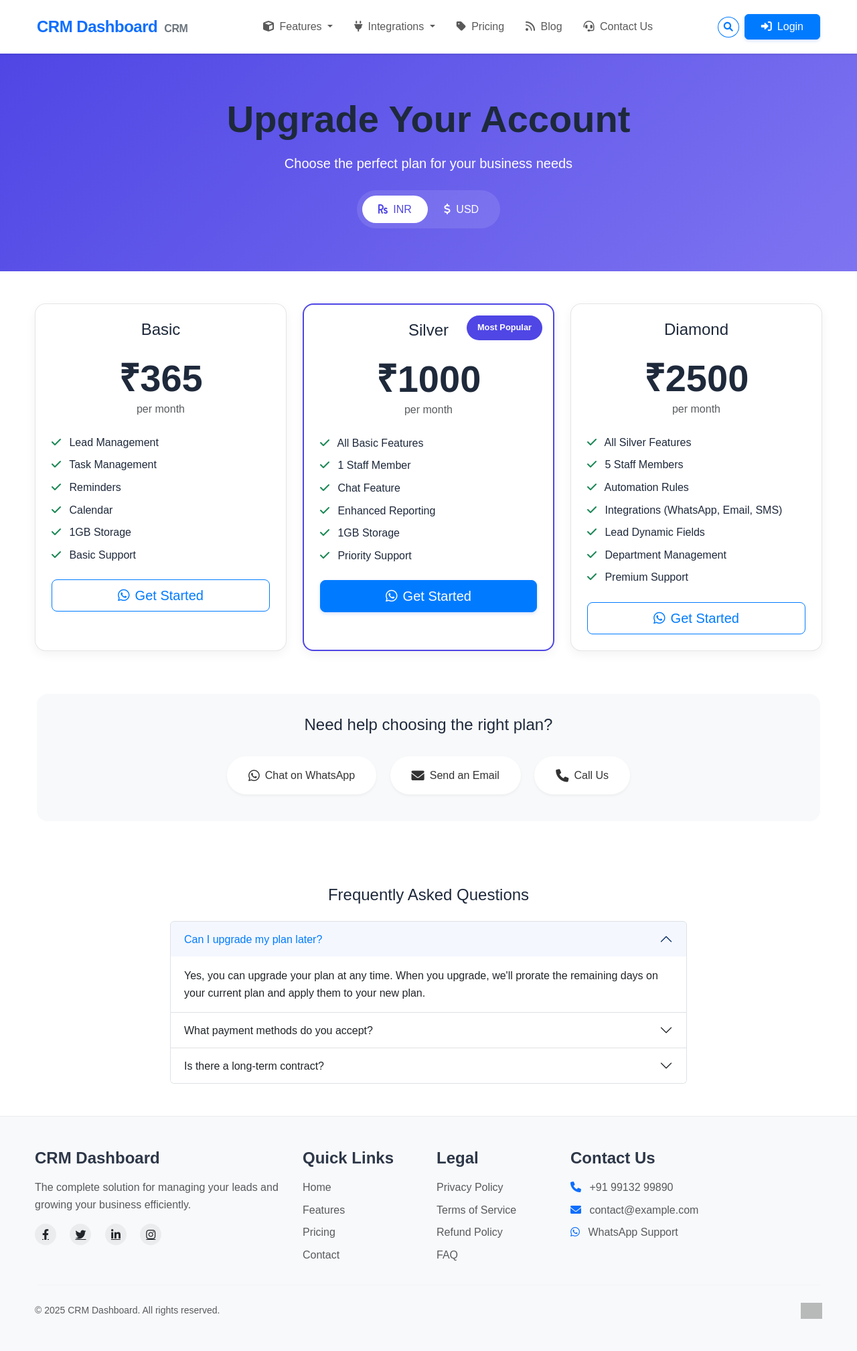
After one commit to jayprajapati-dev/Lead-Management-System, a PHP site: page /Lead-Management-System/public/upgrade.php in a window 1280 px wide. The commit adds this page. Shown: the whole page at 67% size. Run offline with PHP 8.4, Linux system fonts and the light colour scheme; grey boxes are pictures that could not be loaded.

```diff
--- /dev/null
+++ b/public/upgrade.php
@@ -0,0 +1,428 @@
+<?php
+// Start session if not already started
+if (session_status() === PHP_SESSION_NONE) {
+    session_start();
+}
+
+// Include config file
+require_once '../includes/config.php';
+
+// Get current currency
+$current_currency = isset($_COOKIE['currency']) ? $_COOKIE['currency'] : 'INR';
+
+// Pricing data
+$pricing_plans = [
+    'basic' => [
+        'name' => 'Basic',
+        'price' => ['INR' => 365, 'USD' => 7],
+        'features' => [
+            'Lead Management',
+            'Task Management',
+            'Reminders',
+            'Calendar',
+            '1GB Storage',
+            'Basic Support'
+        ]
+    ],
+    'silver' => [
+        'name' => 'Silver',
+        'price' => ['INR' => 1000, 'USD' => 17],
+        'popular' => true,
+        'features' => [
+            'All Basic Features',
+            '1 Staff Member',
+            'Chat Feature',
+            'Enhanced Reporting',
+            '1GB Storage',
+            'Priority Support'
+        ]
+    ],
+    'diamond' => [
+        'name' => 'Diamond',
+        'price' => ['INR' => 2500, 'USD' => 42],
+        'features' => [
+            'All Silver Features',
+            '5 Staff Members',
+            'Automation Rules',
+            'Integrations (WhatsApp, Email, SMS)',
+            'Lead Dynamic Fields',
+            'Department Management',
+            'Premium Support'
+        ]
+    ]
+];
+?>
+
+<!DOCTYPE html>
+<html lang="en">
+<head>
+    <meta charset="UTF-8">
+    <meta name="viewport" content="width=device-width, initial-scale=1.0">
+    <title>Upgrade Your Account - <?php echo SITE_NAME; ?></title>
+    <!-- Bootstrap CSS -->
+    <link href="https://cdn.jsdelivr.net/npm/bootstrap@5.3.0/dist/css/bootstrap.min.css" rel="stylesheet">
+    <!-- Font Awesome -->
+    <link href="https://cdnjs.cloudflare.com/ajax/libs/font-awesome/6.0.0/css/all.min.css" rel="stylesheet">
+    <!-- Custom CSS -->
+    <link href="<?php echo SITE_URL; ?>/public/css/style.css" rel="stylesheet">
+    <style>
+        .upgrade-header {
+            background: linear-gradient(135deg, #4f46e5 0%, #7e74f1 100%);
+            color: white;
+            padding: 4rem 0;
+            margin-bottom: 3rem;
+        }
+
+        .pricing-card {
+            border: 1px solid rgba(0, 0, 0, 0.1);
+            border-radius: 1rem;
+            transition: transform 0.3s ease, box-shadow 0.3s ease;
+            background: white;
+            overflow: hidden;
+            height: 100%;
+        }
+
+        .pricing-card:hover {
+            transform: translateY(-10px);
+            box-shadow: 0 10px 20px rgba(0, 0, 0, 0.1);
+        }
+
+        .pricing-card.popular {
+            border: 2px solid #4f46e5;
+            position: relative;
+        }
+
+        .popular-badge {
+            position: absolute;
+            top: 1rem;
+            right: 1rem;
+            background: #4f46e5;
+            color: white;
+            padding: 0.5rem 1rem;
+            border-radius: 2rem;
+            font-size: 0.8rem;
+            font-weight: 600;
+        }
+
+        .contact-options {
+            margin-top: 4rem;
+            text-align: center;
+            padding: 2rem;
+            background: #f8f9fa;
+            border-radius: 1rem;
+        }
+
+        .contact-option {
+            display: inline-flex;
+            align-items: center;
+            margin: 0.5rem;
+            padding: 1rem 2rem;
+            border-radius: 50px;
+            background-color: white;
+            color: #333;
+            text-decoration: none;
+            transition: all 0.3s ease;
+            box-shadow: 0 2px 4px rgba(0, 0, 0, 0.05);
+        }
+
+        .contact-option:hover {
+            background-color: #4f46e5;
+            color: white;
+            transform: translateY(-2px);
+        }
+
+        .contact-option i {
+            margin-right: 0.5rem;
+            font-size: 1.2rem;
+        }
+
+        .currency-toggle {
+            background: rgba(255, 255, 255, 0.1);
+            padding: 0.5rem;
+            border-radius: 2rem;
+            display: inline-flex;
+        }
+
+        .currency-toggle button {
+            color: white;
+            border: none;
+            padding: 0.5rem 1.5rem;
+            border-radius: 2rem;
+            background: transparent;
+            transition: all 0.3s ease;
+        }
+
+        .currency-toggle button.active {
+            background: white;
+            color: #4f46e5;
+        }
+    </style>
+</head>
+<body>
+    <!-- Navbar -->
+    <?php include '../includes/navbar.php'; ?>
+
+    <!-- Header Section -->
+    <div class="upgrade-header text-center">
+        <div class="container">
+            <h1 class="display-4 fw-bold mb-3">Upgrade Your Account</h1>
+            <p class="lead mb-4 text-white">Choose the perfect plan for your business needs</p>
+
+            <!-- Currency Toggle -->
+            <div class="currency-toggle">
+                <button type="button" class="<?php echo $current_currency === 'INR' ? 'active' : ''; ?>" onclick="setCurrency('INR')">
+                    <i class="fas fa-rupee-sign me-1"></i> INR
+                </button>
+                <button type="button" class="<?php echo $current_currency === 'USD' ? 'active' : ''; ?>" onclick="setCurrency('USD')">
+                    <i class="fas fa-dollar-sign me-1"></i> USD
+                </button>
+            </div>
+        </div>
+    </div>
+
+    <!-- Pricing Section -->
+    <div class="container mb-5">
+        <div class="row g-4">
+            <?php foreach ($pricing_plans as $plan_key => $plan): ?>
+            <div class="col-md-4">
+                <div class="pricing-card <?php echo isset($plan['popular']) && $plan['popular'] ? 'popular' : ''; ?>">
+                    <?php if (isset($plan['popular']) && $plan['popular']): ?>
+                        <div class="popular-badge">Most Popular</div>
+                    <?php endif; ?>
+
+                    <div class="card-body p-4">
+                        <h3 class="text-center mb-4"><?php echo $plan['name']; ?></h3>
+
+                        <div class="text-center mb-4">
+                            <h2 class="display-4 fw-bold mb-0">
+                                <?php echo $current_currency === 'INR' ? '₹' : '$'; ?><?php echo $plan['price'][$current_currency]; ?>
+                            </h2>
+                            <p class="text-muted">per month</p>
+                        </div>
+
+                        <ul class="list-unstyled mb-4">
+                            <?php foreach ($plan['features'] as $feature): ?>
+                            <li class="mb-2">
+                                <i class="fas fa-check text-success me-2"></i>
+                                <?php echo $feature; ?>
+                            </li>
+                            <?php endforeach; ?>
+                        </ul>
+
+                        <div class="text-center">
+                            <a href="https://wa.me/919913299890?text=I'm%20interested%20in%20the%20<?php echo urlencode($plan['name']); ?>%20plan"
+                               class="btn btn-lg <?php echo isset($plan['popular']) && $plan['popular'] ? 'btn-primary' : 'btn-outline-primary'; ?> w-100"
+                               target="_blank">
+                                <i class="fab fa-whatsapp me-2"></i>Get Started
+                            </a>
+                        </div>
+                    </div>
+                </div>
+            </div>
+            <?php endforeach; ?>
+        </div>
+
+        <!-- Contact Options -->
+        <div class="contact-options">
+            <h3 class="mb-4">Need help choosing the right plan?</h3>
+            <div>
+                <a href="https://wa.me/919913299890" class="contact-option" target="_blank">
+                    <i class="fab fa-whatsapp"></i> Chat on WhatsApp
+                </a>
+                <a href="mailto:contact@example.com" class="contact-option">
+                    <i class="fas fa-envelope"></i> Send an Email
+                </a>
+                <a href="tel:+919913299890" class="contact-option">
+                    <i class="fas fa-phone"></i> Call Us
+                </a>
+            </div>
+        </div>
+
+        <!-- FAQ Section -->
+        <div class="mt-5 pt-5">
+            <h3 class="text-center mb-4">Frequently Asked Questions</h3>
+            <div class="row justify-content-center">
+                <div class="col-lg-8">
+                    <div class="accordion" id="upgradeFAQ">
+                        <div class="accordion-item">
+                            <h2 class="accordion-header">
+                                <button class="accordion-button" type="button" data-bs-toggle="collapse" data-bs-target="#faq1">
+                                    Can I upgrade my plan later?
+                                </button>
+                            </h2>
+                            <div id="faq1" class="accordion-collapse collapse show" data-bs-parent="#upgradeFAQ">
+                                <div class="accordion-body">
+                                    Yes, you can upgrade your plan at any time. When you upgrade, we'll prorate the remaining days on your current plan and apply them to your new plan.
+                                </div>
+                            </div>
+                        </div>
+                        <div class="accordion-item">
+                            <h2 class="accordion-header">
+                                <button class="accordion-button collapsed" type="button" data-bs-toggle="collapse" data-bs-target="#faq2">
+                                    What payment methods do you accept?
+                                </button>
+                            </h2>
+                            <div id="faq2" class="accordion-collapse collapse" data-bs-parent="#upgradeFAQ">
+                                <div class="accordion-body">
+                                    We accept all major credit cards, debit cards, and UPI payments. For custom payment arrangements, please contact our support team.
+                                </div>
+                            </div>
+                        </div>
+                        <div class="accordion-item">
+                            <h2 class="accordion-header">
+                                <button class="accordion-button collapsed" type="button" data-bs-toggle="collapse" data-bs-target="#faq3">
+                                    Is there a long-term contract?
+                                </button>
+                            </h2>
+                            <div id="faq3" class="accordion-collapse collapse" data-bs-parent="#upgradeFAQ">
+                                <div class="accordion-body">
+                                    No, all our plans are month-to-month with no long-term commitment required. You can cancel or change your plan at any time.
+                                </div>
+                            </div>
+                        </div>
+                    </div>
+                </div>
+            </div>
+        </div>
+    </div>
+
+    <!-- Footer -->
+    <footer class="footer mt-auto py-5 bg-light">
+        <div class="container">
+            <div class="row g-4">
+                <!-- Company Info -->
+                <div class="col-lg-4 mb-4 mb-lg-0">
+                    <h5 class="fw-bold mb-3"><?php echo SITE_NAME; ?></h5>
+                    <p class="text-muted mb-3">The complete solution for managing your leads and growing your business efficiently.</p>
+                    <div class="social-links">
+                        <a href="#" class="me-3 text-dark"><i class="fab fa-facebook-f"></i></a>
+                        <a href="#" class="me-3 text-dark"><i class="fab fa-twitter"></i></a>
+                        <a href="#" class="me-3 text-dark"><i class="fab fa-linkedin-in"></i></a>
+                        <a href="#" class="text-dark"><i class="fab fa-instagram"></i></a>
+                    </div>
+                </div>
+
+                <!-- Quick Links -->
+                <div class="col-lg-2 col-md-4 mb-4 mb-lg-0">
+                    <h6 class="fw-bold mb-3">Quick Links</h6>
+                    <ul class="list-unstyled mb-0">
+                        <li class="mb-2"><a href="<?php echo SITE_URL; ?>/public/index.php" class="text-muted text-decoration-none">Home</a></li>
+                        <li class="mb-2"><a href="<?php echo SITE_URL; ?>/public/features.php" class="text-muted text-decoration-none">Features</a></li>
+                        <li class="mb-2"><a href="<?php echo SITE_URL; ?>/public/pricing.php" class="text-muted text-decoration-none">Pricing</a></li>
+                        <li class="mb-2"><a href="<?php echo SITE_URL; ?>/public/contact.php" class="text-muted text-decoration-none">Contact</a></li>
+                    </ul>
+                </div>
+
+                <!-- Legal -->
+                <div class="col-lg-2 col-md-4 mb-4 mb-lg-0">
+                    <h6 class="fw-bold mb-3">Legal</h6>
+                    <ul class="list-unstyled mb-0">
+                        <li class="mb-2"><a href="<?php echo SITE_URL; ?>/public/privacy.php" class="text-muted text-decoration-none">Privacy Policy</a></li>
+                        <li class="mb-2"><a href="<?php echo SITE_URL; ?>/public/terms.php" class="text-muted text-decoration-none">Terms of Service</a></li>
+                        <li class="mb-2"><a href="<?php echo SITE_URL; ?>/public/refund.php" class="text-muted text-decoration-none">Refund Policy</a></li>
+                        <li class="mb-2"><a href="<?php echo SITE_URL; ?>/public/faq.php" class="text-muted text-decoration-none">FAQ</a></li>
+                    </ul>
+                </div>
+
+                <!-- Contact Info -->
+                <div class="col-lg-4 col-md-4">
+                    <h6 class="fw-bold mb-3">Contact Us</h6>
+                    <ul class="list-unstyled mb-0">
+                        <li class="mb-2">
+                            <i class="fas fa-phone me-2 text-primary"></i>
+                            <a href="tel:+919913299890" class="text-muted text-decoration-none">+91 99132 99890</a>
+                        </li>
+                        <li class="mb-2">
+                            <i class="fas fa-envelope me-2 text-primary"></i>
+                            <a href="mailto:contact@example.com" class="text-muted text-decoration-none">contact@example.com</a>
+                        </li>
+                        <li class="mb-2">
+                            <i class="fab fa-whatsapp me-2 text-primary"></i>
+                            <a href="https://wa.me/919913299890" class="text-muted text-decoration-none">WhatsApp Support</a>
+                        </li>
+                    </ul>
+                </div>
+            </div>
+
+            <hr class="my-4">
+
+            <!-- Copyright -->
+            <div class="row align-items-center">
+                <div class="col-md-6 text-center text-md-start">
+                    <p class="small text-muted mb-0">© <?php echo date('Y'); ?> <?php echo SITE_NAME; ?>. All rights reserved.</p>
+                </div>
+                <div class="col-md-6 text-center text-md-end">
+                    <img src="<?php echo SITE_URL; ?>/public/assets/images/payment-methods.png" alt="Payment Methods" class="payment-methods" style="height: 24px;">
+                </div>
+            </div>
+        </div>
+    </footer>
+
+    <style>
+        .footer {
+            background-color: #f8f9fa;
+            border-top: 1px solid rgba(0, 0, 0, 0.05);
+        }
+
+        .footer h5, .footer h6 {
+            color: #2d3748;
+        }
+
+        .footer .social-links a {
+            display: inline-flex;
+            align-items: center;
+            justify-content: center;
+            width: 32px;
+            height: 32px;
+            border-radius: 50%;
+            background: rgba(0, 0, 0, 0.05);
+            transition: all 0.3s ease;
+        }
+
+        .footer .social-links a:hover {
+            background: #4f46e5;
+            color: white !important;
+            transform: translateY(-2px);
+        }
+
+        .footer a {
+            transition: all 0.2s ease;
+        }
+
+        .footer a:hover {
+            color: #4f46e5 !important;
+            text-decoration: none;
+        }
+
+        .payment-methods {
+            opacity: 0.7;
+            transition: opacity 0.2s ease;
+        }
+
+        .payment-methods:hover {
+            opacity: 1;
+        }
+    </style>
+
+    <!-- Bootstrap JS -->
+    <script src="https://cdn.jsdelivr.net/npm/bootstrap@5.3.0/dist/js/bootstrap.bundle.min.js"></script>
+
+    <script>
+        function setCurrency(currency) {
+            document.cookie = "currency=" + currency + "; path=/";
+            location.reload();
+        }
+
+        document.addEventListener('DOMContentLoaded', function() {
+            // Add animation to pricing cards
+            const pricingCards = document.querySelectorAll('.pricing-card');
+            pricingCards.forEach((card, index) => {
+                setTimeout(() => {
+                    card.style.opacity = '1';
+                    card.style.transform = 'translateY(0)';
+                }, 100 * index);
+            });
+        });
+    </script>
+</body>
+</html>
```
Also changed, not shown: public/login.php (+8 -2 lines), dashboard/dashboard.php (indentation only), 1 other file.
